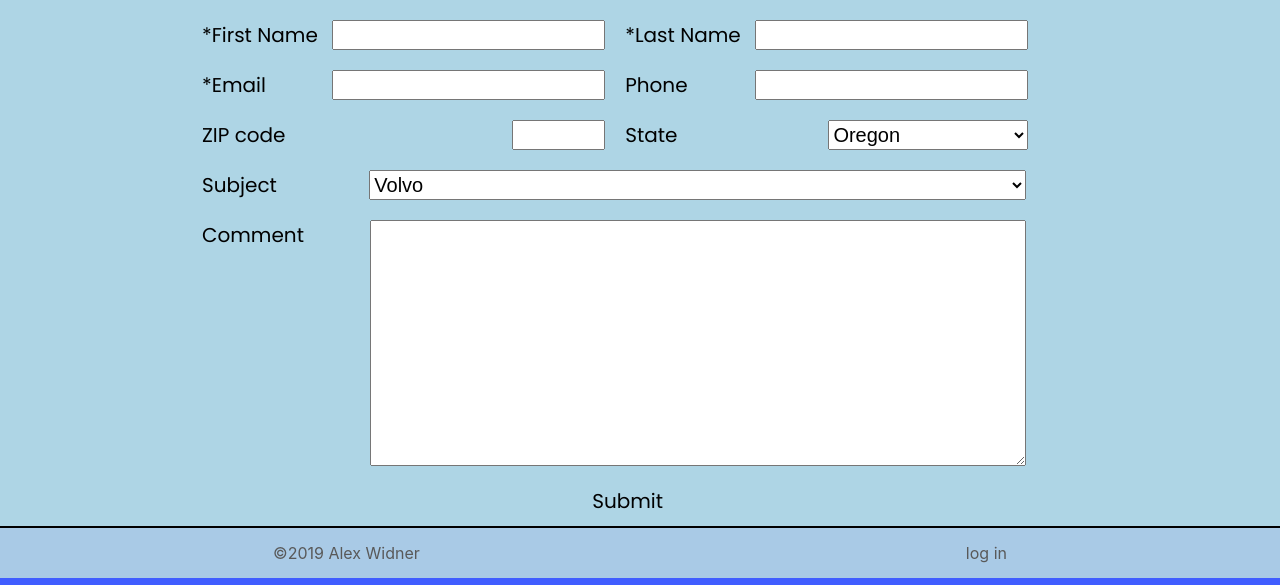
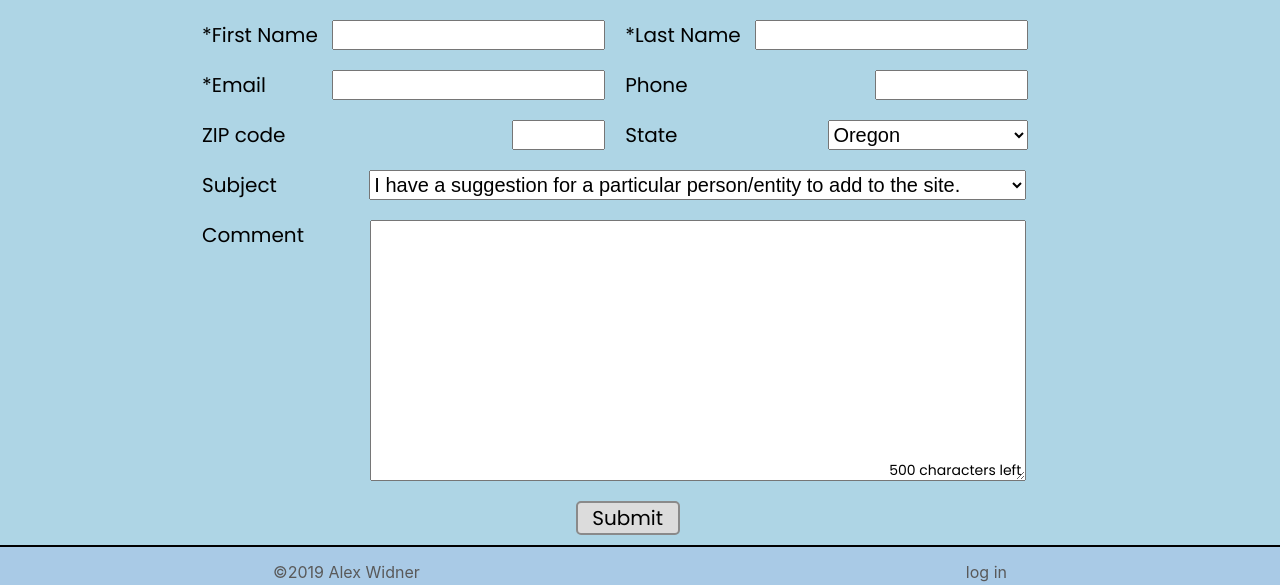
Before and after one commit to Manny1806/nafta-client, a React (Create React App) app: page /feedback in a window 1280 px wide. Shown: the part 288-873 px from the top of the page. Built offline with nearby package versions, Linux system fonts and the light colour scheme; a web font is replaced by a local one.

Commit message:
feedback validation

```diff
--- a/src/components/feedback.css
+++ b/src/components/feedback.css
@@ -45,6 +45,14 @@ body{
     margin: 10px;
 }
 
+.feedback-button-container label{
+    background-color: rgb(220, 220, 220);
+    width: 100px;
+    border-radius: 5px;
+    border: solid rgb(138, 138, 138) 2px;
+    cursor: pointer;
+}
+
 .feedback-input-container input{
     font-size: 20px;
 }
@@ -53,9 +61,14 @@ body{
     font-size: 20px;
 }
 
+.input-error{
+    outline: solid rgb(255, 0, 0) 2px;
+}
+
 .feedback-textarea-container{
     width: 92%;
     display: flex;
+    position: relative;
     justify-content: space-between;
     margin: 10px;
 }
@@ -63,7 +76,14 @@ body{
 .feedback-textarea-container textarea{
     font-size: 20px;
     width: 650px;
-    height: 240px;
+    height: 255px;
+}
+
+.character-limit{
+    position: absolute;
+    right:5px;
+    bottom: 0;
+    font-size:14px;
 }
 
 #subject-container{
--- a/src/components/feedback.js
+++ b/src/components/feedback.js
@@ -13,6 +13,19 @@ import {clearAuthToken} from '../local-storage';
 
 
 class Feedback extends Component {
+
+    constructor() {
+        super()
+        this.state = {
+            characterCount: 500,
+            firstNameValid: false,
+            firstNameErrorClass: "",
+            lastNameValid: false,
+            lastNameErrorClass: "",
+            emailValid: false,
+            emailErrorClass: ""
+        }
+    }
 
   getLoginNav() {
     if(this.props.loggedIn){
@@ -56,11 +69,60 @@ class Feedback extends Component {
         <div className="feedback-body">
           <h2>Thanks for diving into the NAFTA Reactor.<br/>Provide us with some feedback using the form below.</h2>
           <div className="feedback-form">
-              <div className="feedback-input-container"><label>*First Name</label><input/></div>
-              <div className="feedback-input-container"><label>*Last Name</label><input/></div>
-              <div className="feedback-input-container"><label>*Email</label><input/></div>
-              <div className="feedback-input-container"><label>Phone</label><input/></div>
-              <div className="feedback-input-container"><label>ZIP code</label><input maxLength="5" size="5"/></div>
+              <div className="feedback-input-container"><label>*First Name</label><input className={this.state.firstNameErrorClass}maxLength="25" onChange={(e)=>{
+                  if(e.target.value){
+                      this.setState({
+                          firstNameValid: true,
+                          firstNameErrorClass: ""
+                      })
+                  } else {
+                    this.setState({
+                        firstNameValid: false,
+                        firstNameErrorClass: "input-error"
+                    })
+                  }
+              }}/></div>
+              <div className="feedback-input-container"><label>*Last Name</label><input className={this.state.lastNameErrorClass} maxLength="25" onChange={(e)=>{
+                  if(e.target.value){
+                      this.setState({
+                          lastNameValid: true,
+                          lastNameErrorClass: ""
+                      })
+                  } else {
+                    this.setState({
+                        lastNameValid: false,
+                        lastNameErrorClass: "input-error"
+                    })
+                  }
+              }}/></div>
+              <div className="feedback-input-container"><label>*Email</label><input className={this.state.emailErrorClass} maxLength="75" onChange={(e)=>{
+                  if(e.target.value){
+                      this.setState({
+                          emailNameValid: true,
+                          emailErrorClass: ""
+                      })
+                  } else {
+                    this.setState({
+                        emailValid: false,
+                        emailErrorClass: "input-error"
+                    })
+                  }
+              }}/></div>
+              <div className="feedback-input-container"><label>Phone</label><input maxLength="10" size="10" onKeyPress={(e)=>{
+                  const keyCode = e.keyCode || e.which;
+                  const keyValue = String.fromCharCode(keyCode);
+                  if (keyCode != 46 && keyCode > 31 && (keyCode < 48 || keyCode > 57)){
+                    e.preventDefault();
+                  }
+              }}/></div>
+              <div className="feedback-input-container"><label>ZIP code</label><input maxLength="5" size="5" onKeyPress={(e)=>{
+                  const keyCode = e.keyCode || e.which;
+                  const keyValue = String.fromCharCode(keyCode);
+                  if (keyCode != 46 && keyCode > 31 && (keyCode < 48 || keyCode > 57)){
+                    e.preventDefault();
+                  }
+
+              }}/></div>
               <div className="feedback-input-container"><label>State</label>
                 <select defaultValue="OR">
                     <option value="AL">Alabama</option>
@@ -118,14 +180,42 @@ class Feedback extends Component {
               </div>
               <div className="feedback-input-container" id="subject-container"><label>Subject</label>
                     <select name="subjects">
-                    <option value="volvo">Volvo</option>
-                    <option value="saab">Saab</option>
-                    <option value="fiat">Fiat</option>
-                    <option value="audi">Audi</option>
+                    <option value="1">I have a suggestion for a particular person/entity to add to the site.</option>
+                    <option value="2">I want to know more about how I can reach out to my representatives.</option>
+                    <option value="3">I would like to report problems/errors with the site.</option>
+                    <option value="4">Other</option>
                     </select>
               </div>
-              <div className="feedback-textarea-container"><label>Comment</label><textarea/></div>
-              <div className="feedback-button-container"><label className="feedback-submit-button">Submit</label></div>
+              <div className="feedback-textarea-container">
+                <label>Comment</label>
+                <textarea maxLength="500" onChange={(e)=>{
+                        this.setState({
+                            characterCount: e.target.value.length ? 500 - e.target.value.length : 500
+                        })
+                }}/>
+                <label className="character-limit">{this.state.characterCount} characters left</label>
+              </div>
+              <div className="feedback-button-container"><label className="feedback-submit-button" onClick={()=>{
+                  if(!this.state.firstNameValid || !this.state.lastNameValid || !this.state.emailValid){
+                      if(!this.state.firstNameValid){
+                        this.setState({
+                            firstNameErrorClass: "input-error"
+                        })
+                      }
+
+                      if(!this.state.lastNameValid){
+                        this.setState({
+                            lastNameErrorClass: "input-error"
+                        })
+                      }
+
+                      if(!this.state.emailNameValid){
+                        this.setState({
+                            emailErrorClass: "input-error"
+                        })
+                      }
+                  }
+              }}>Submit</label></div>
           </div>
 
         </div>
```
